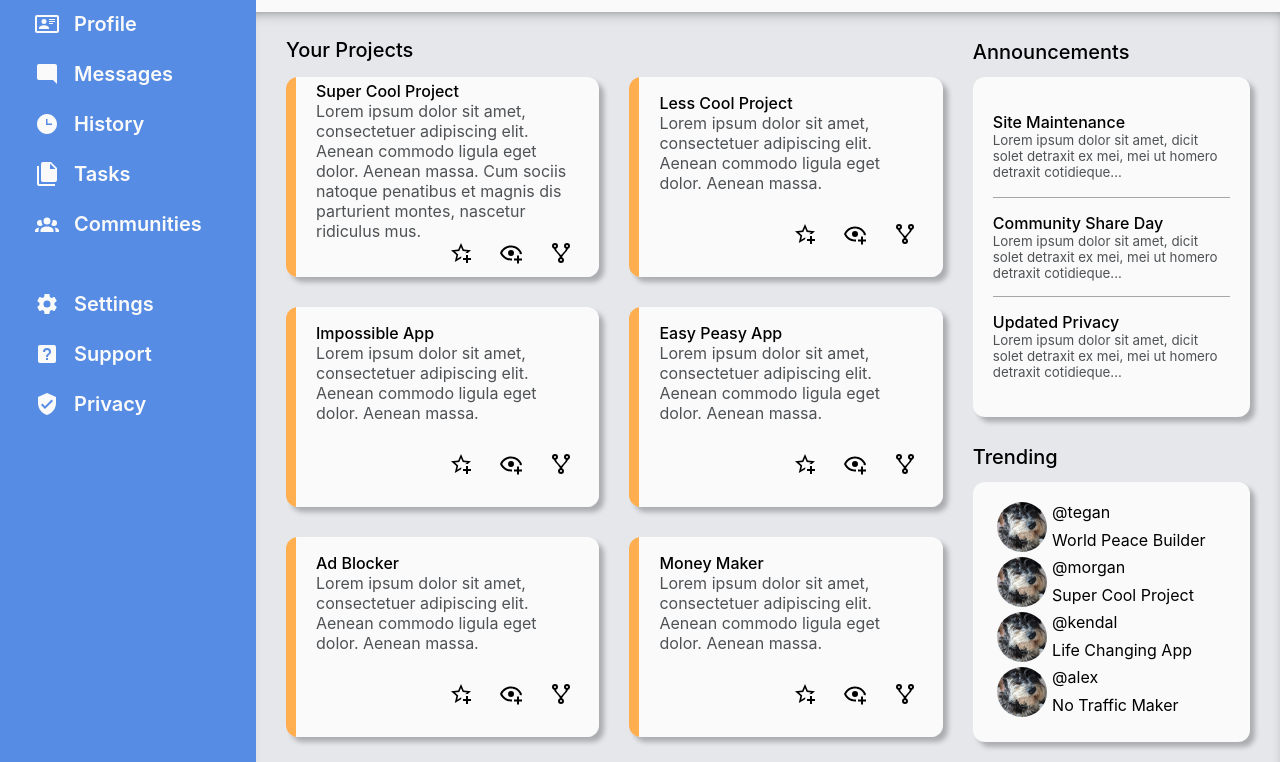
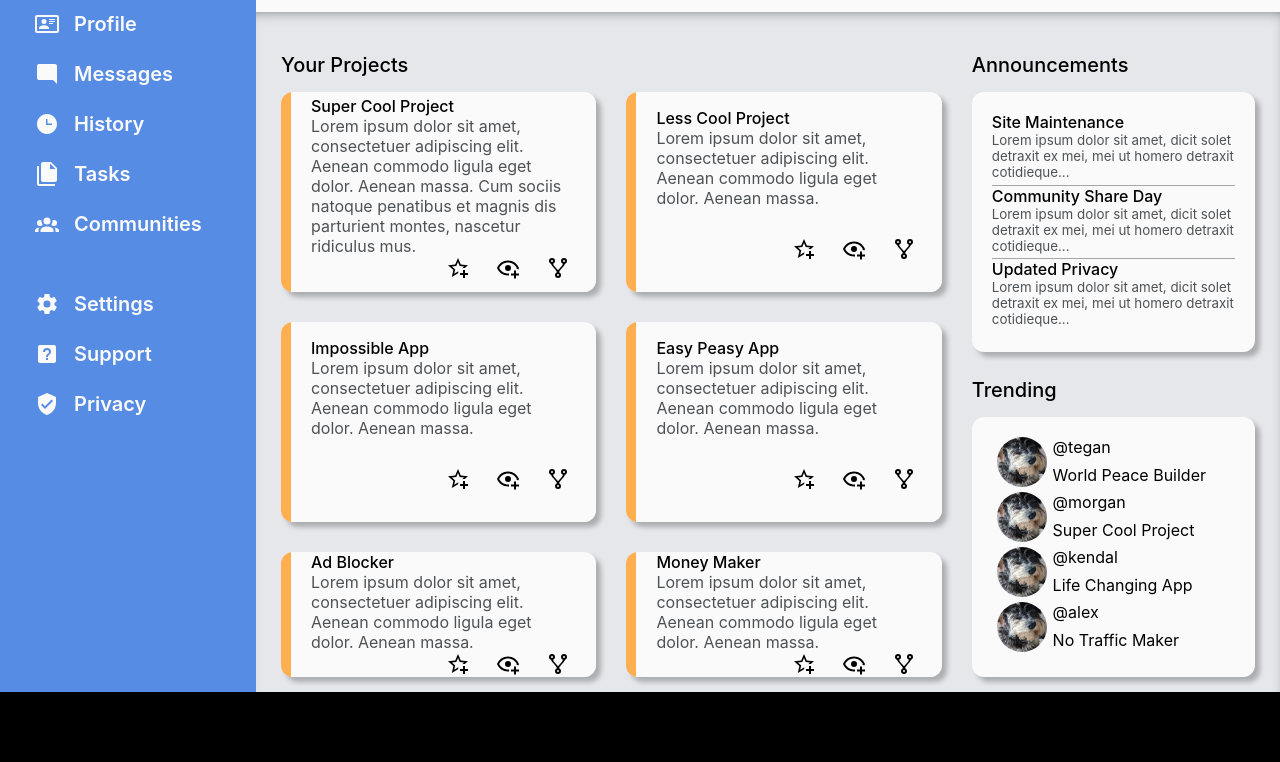
Before and after one commit to morciu/admin-dashboard, a plain HTML site: page index.html in a window 1280 px wide. Shown: the part 168-930 px from the top of the page. After the commit the page ends 860 px from the top, so only its background shows below. Drawn offline with Linux system fonts and the light colour scheme.

Commit message:
Fixed alignment mistakes from before.

```diff
--- a/style.css
+++ b/style.css
@@ -1,3 +1,18 @@
+:root {
+    /* Fonts */
+    font-family: -apple-system, BlinkMacSystemFont, 'Segoe UI', Roboto, Oxygen, Ubuntu, Cantarell, 'Open Sans', 'Helvetica Neue', sans-serif;
+
+    /* Font sizes */
+    --header-size: 32px;
+    --title-size: 20px;
+
+    /* Colors */
+    --sidebar-color: #568ce3;
+    --header-color: #fafafa;
+    --content-color: #e5e7eb;
+    --plain-text: #4f5255;
+}
+
 * {
     box-sizing: border-box;
 }
@@ -11,19 +26,6 @@ body {
     height: 100vh;
     width: 100vw;
     justify-content: center;
-
-    /* Fonts */
-    font-family: -apple-system, BlinkMacSystemFont, 'Segoe UI', Roboto, Oxygen, Ubuntu, Cantarell, 'Open Sans', 'Helvetica Neue', sans-serif;
-
-    /* Font sizes */
-    --header-size: 32px;
-    --title-size: 20px;
-
-    /* Colors */
-    --sidebar-color: #568ce3;
-    --header-color: #fafafa;
-    --content-color: #e5e7eb;
-    --plain-text: #4f5255;
 }
 
 a {
@@ -70,10 +72,12 @@ ul {
 .content {
     grid-row: 2 / 3;
     grid-column: 2 / 3;
-
     background-color: var(--content-color);
-
     box-shadow: inset -2px 8px 16px -12px rgba(0,0,0,0.76);
+    padding: 15px 25px;
+    gap: 30px;
+    display: grid;
+    grid-template-columns: 7fr 3fr;
 }
 
 .logo,
@@ -174,15 +178,11 @@ li {
     font-weight: bold;
 }
 
-.content {
-    display: grid;
-    grid-template-columns: 7fr 3fr;
-}
-
 .content
 .projects {
     display: grid;
     grid-template-rows: 50px 1fr;
+    gap: 15px;
 }
 
 .content {
@@ -191,24 +191,23 @@ li {
 }
 
 .side-content {
-    padding-right: 30px;
-    padding-bottom: 20px;
+    display: grid;
+    grid-template-rows: 1fr 1fr;
 }
 
 .announcements,
 .trending {
     display: grid;
     grid-template-rows: 50px 1fr;
-    padding-top: 15px;
+    gap: 15px;
 }
 
 .projects
 .cards {
     display: grid;
     grid-template-columns: repeat(auto-fill, minmax(300px, 1fr));
-    grid-template-rows: repeat(3, 200px);
+    grid-template-rows: repeat(auto-fill, 200px);
     gap: 30px;
-    padding: 15px 30px;
 }
 
 .search-button {
@@ -311,7 +310,6 @@ svg {
 
 .projects
 .title {
-    padding-left: 30px;
     font-weight: 550;
 }
 
@@ -371,9 +369,6 @@ svg {
 .trending
 .title {
     font-weight: 550;
-    display: grid;
-    justify-content: flex-start;
-    align-items: center;
 }
 
 .ann-card-title {
@@ -403,8 +398,6 @@ svg {
 .ann-1st,
 .ann-2nd,
 .ann-3rd {
-    padding-top: 15px;
-    padding-bottom: 15px;
 }
 
 .trending-list {
```
